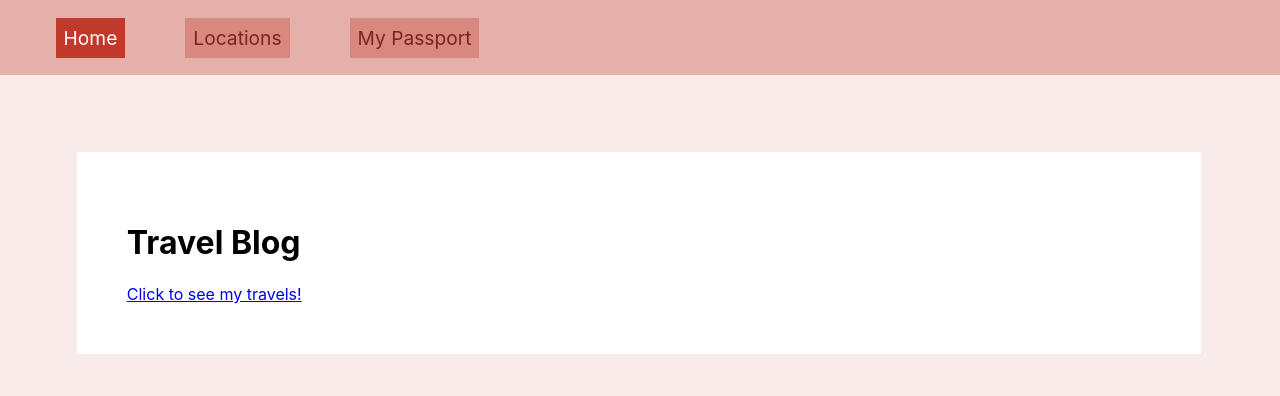
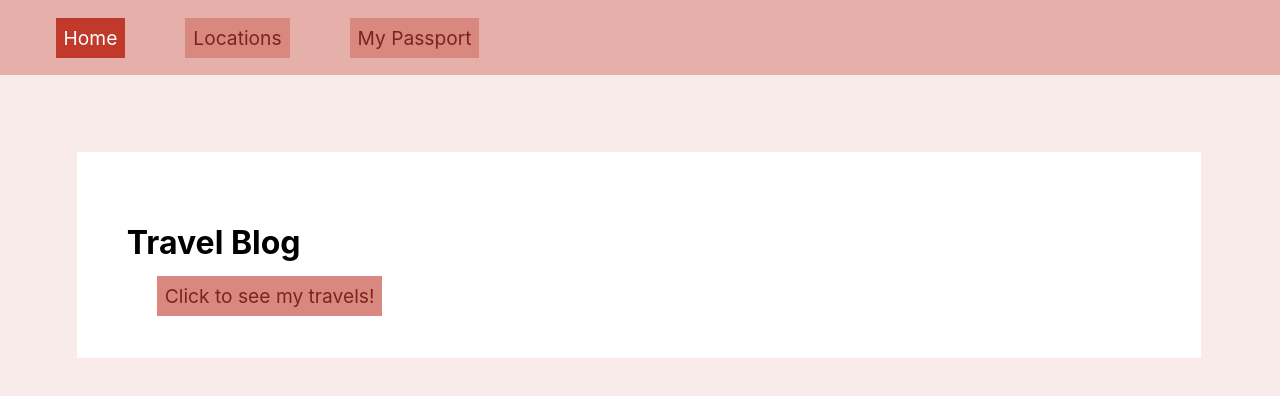
Before and after one commit to Miriamfark/phase-2-project-travel-blog, a React (Create React App) app: page / in a window 1280 px wide. Shown: the top 396 px of the page. Built offline with nearby package versions, Linux system fonts and the light colour scheme.

Commit message:
message on passport

```diff
--- a/src/components/Home.js
+++ b/src/components/Home.js
@@ -6,7 +6,7 @@ const Home = () => {
   return (
     <div class="box">
         <h1>Travel Blog</h1>
-        <Link to={"/mypassport"}>Click to see my travels!</Link>
+        <Link className="button" to={"/mypassport"}>Click to see my travels!</Link>
     </div>
   )
 }
--- a/src/components/Passport.js
+++ b/src/components/Passport.js
@@ -13,6 +13,9 @@ const Passport = ({ passport }) => {
         <h2>My Passport</h2>
         <ul>
             {passportDisplay}
+
+                {passportDisplay.length === 0 ? <h3>None</h3> : {passportDisplay}}
+
         </ul>
         <img id="passportimage"
         src={"https://img.freepik.com/free-vector/opened-passport-with-visa-stamp-cartoon-sticker_1308-63043.jpg?t=st=1657570733~exp=1657571333~hmac=dd00c1fdc53124f9bdb99bbe38458491351d2e504ed5fd949fde11955aae8d96&w=1800"} />
```
